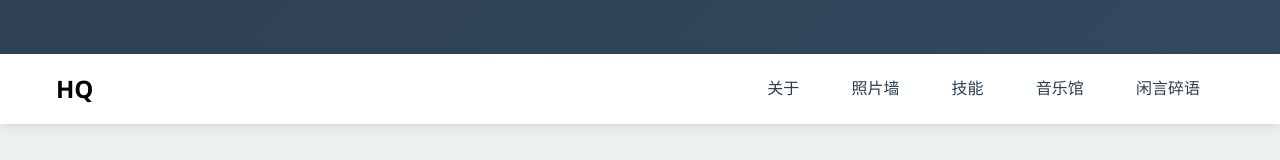
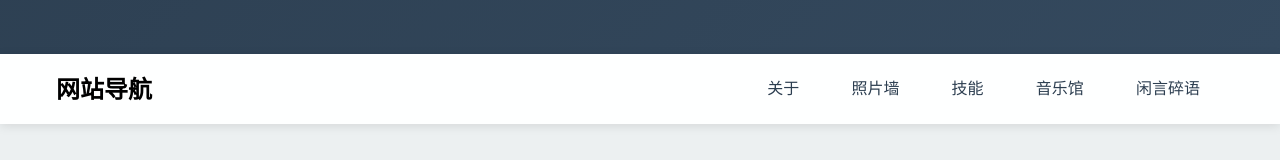
Before and after one commit to MulenLUC/hqboke, a plain HTML site: page index.html in a window 1280 px wide. Shown: the part 422-582 px from the top of the page. Drawn offline with Linux system fonts and the light colour scheme.

Commit message:
更新 index.html

```diff
--- a/index.html
+++ b/index.html
@@ -137,7 +137,7 @@
     <!-- 导航 -->
     <nav>
         <div class="nav-container">
-            <h2 class="logo">HQ</h2>
+            <h2 class="logo">网站导航</h2>
             <div class="nav-links">
                 <a href="ai2.html">关于</a>
                 <a href="photos.html">照片墙</a>
```
